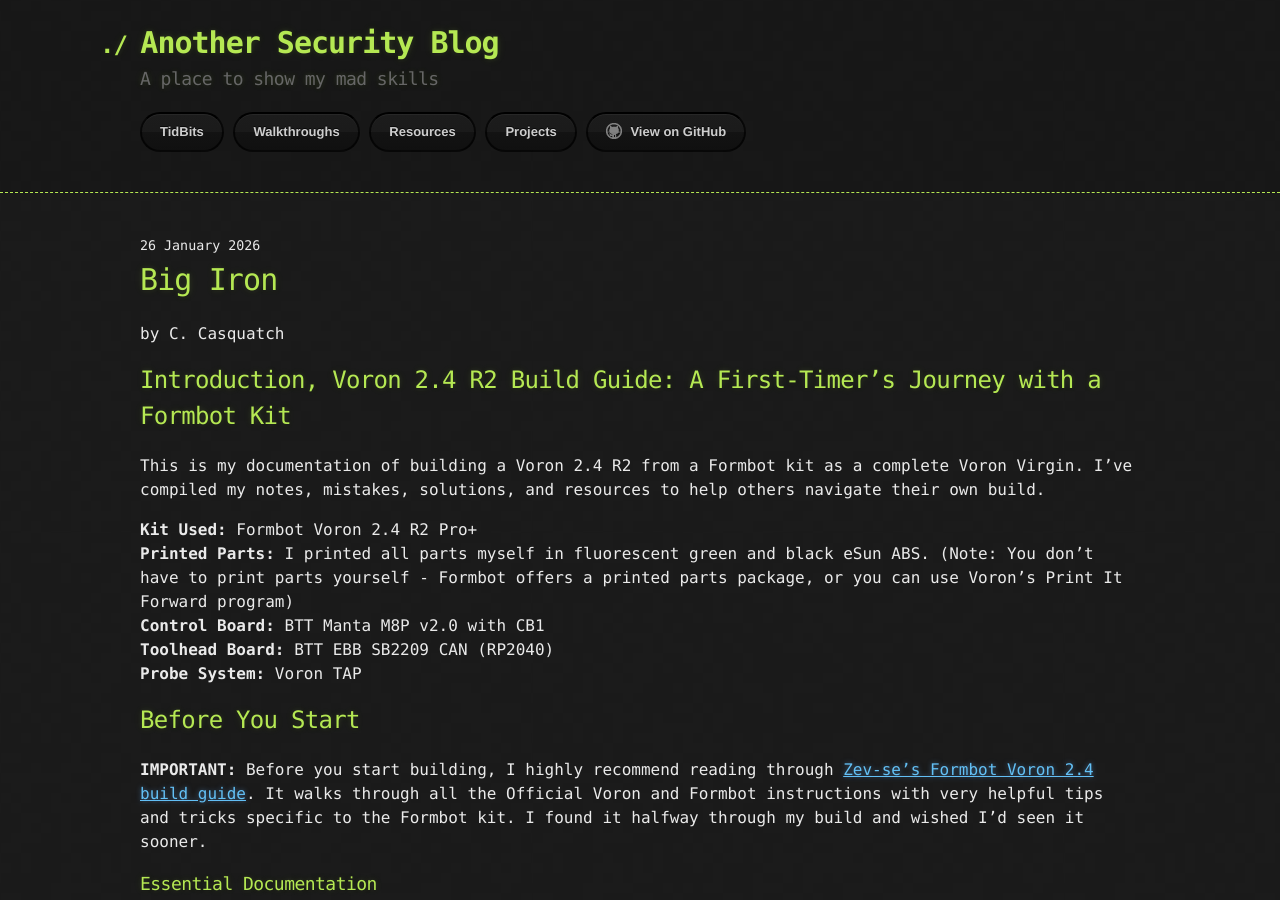
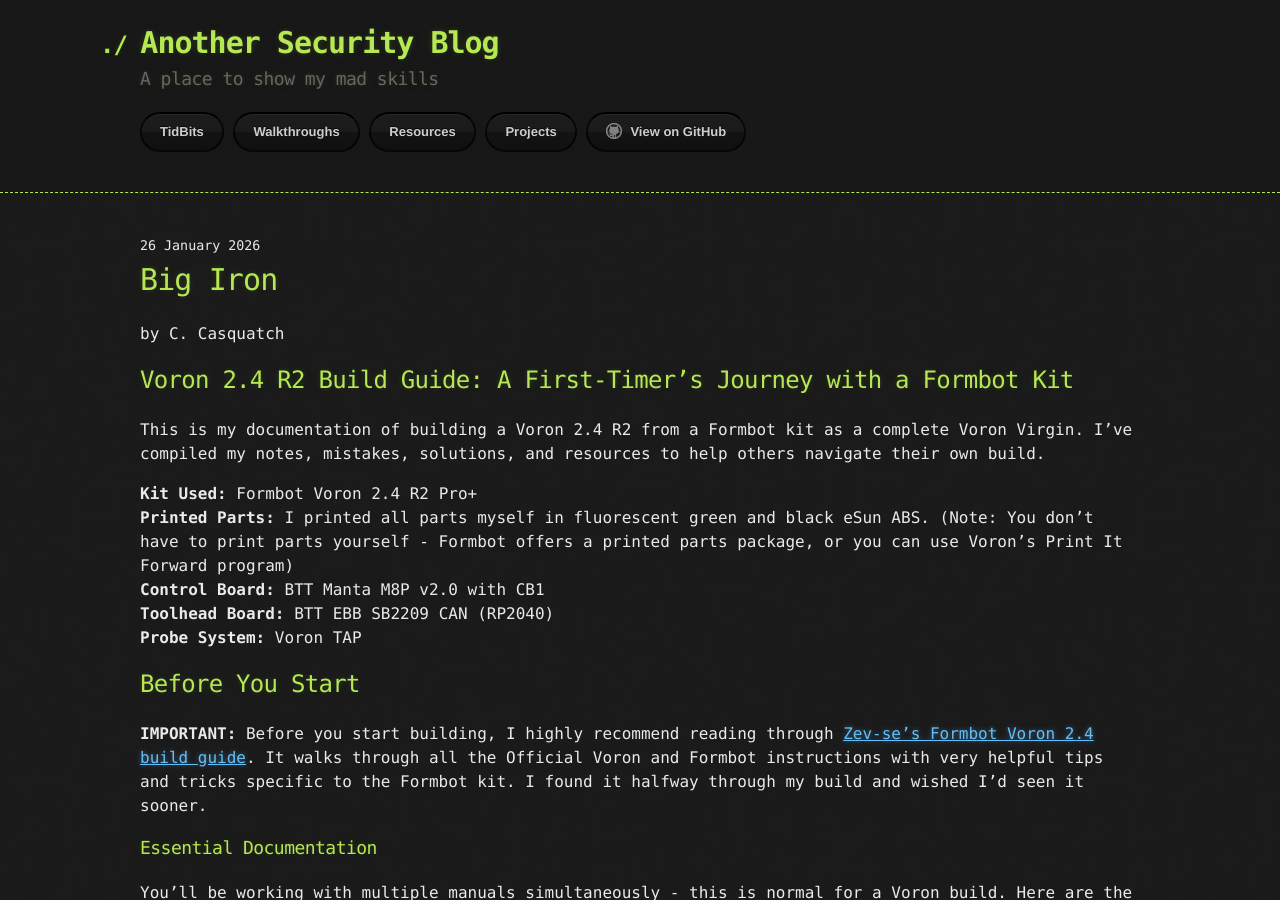
Before and after one commit to CyberCasquatch/cybercasquatch.github.io, a Jekyll site: the page built from _posts/Projects/2026-01-26-BigIron.md, in a window 1280 px wide and 900 px high. Built offline with Jekyll 4.4.1, drawn with Linux system fonts in a browser that asks for light colours.

Commit message:
Fix heading format in BigIron.md

```diff
--- a/_posts/Projects/2026-01-26-BigIron.md
+++ b/_posts/Projects/2026-01-26-BigIron.md
@@ -8,7 +8,7 @@
 permalink: /BigIron/
 ---
 
-## Introduction, Voron 2.4 R2 Build Guide: A First-Timer's Journey with a Formbot Kit
+## Voron 2.4 R2 Build Guide: A First-Timer's Journey with a Formbot Kit
 
 This is my documentation of building a Voron 2.4 R2 from a Formbot kit as a complete Voron Virgin. I've compiled my notes, mistakes, solutions, and resources to help others navigate their own build.
 
```
